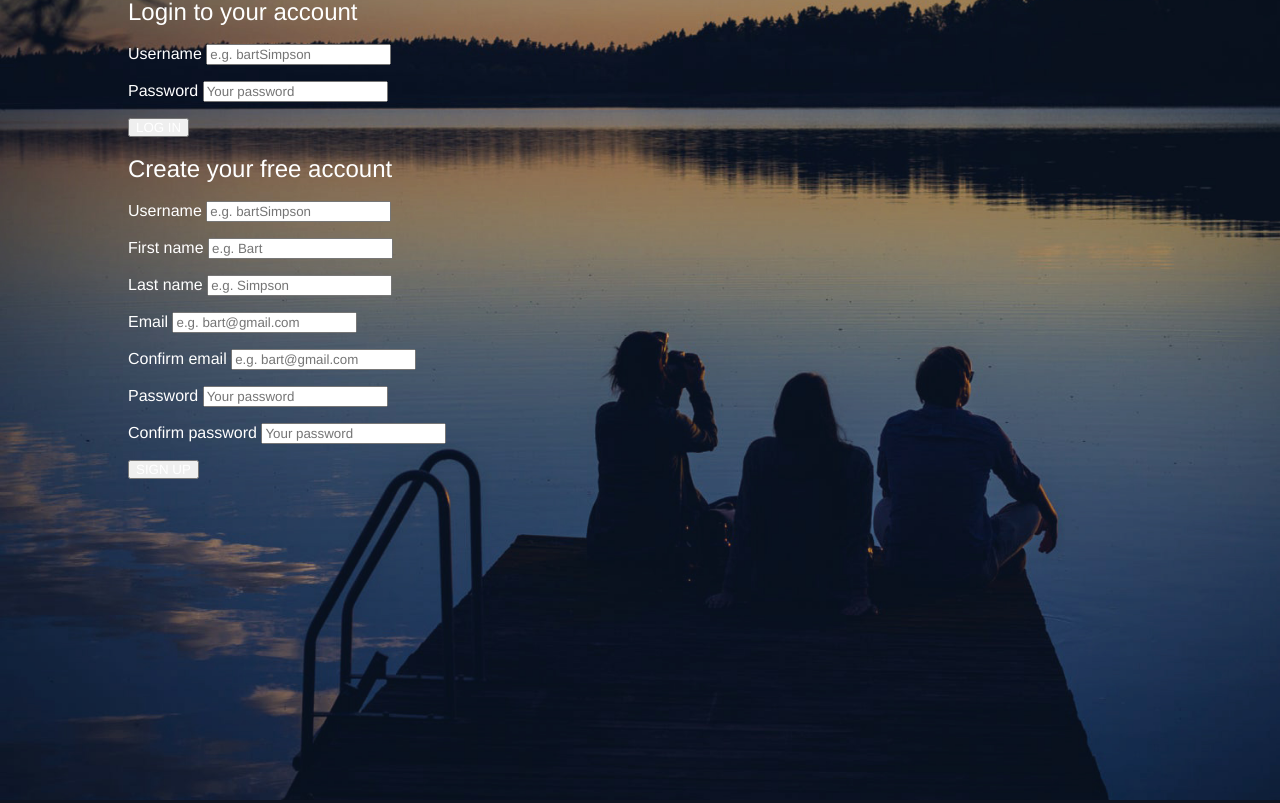
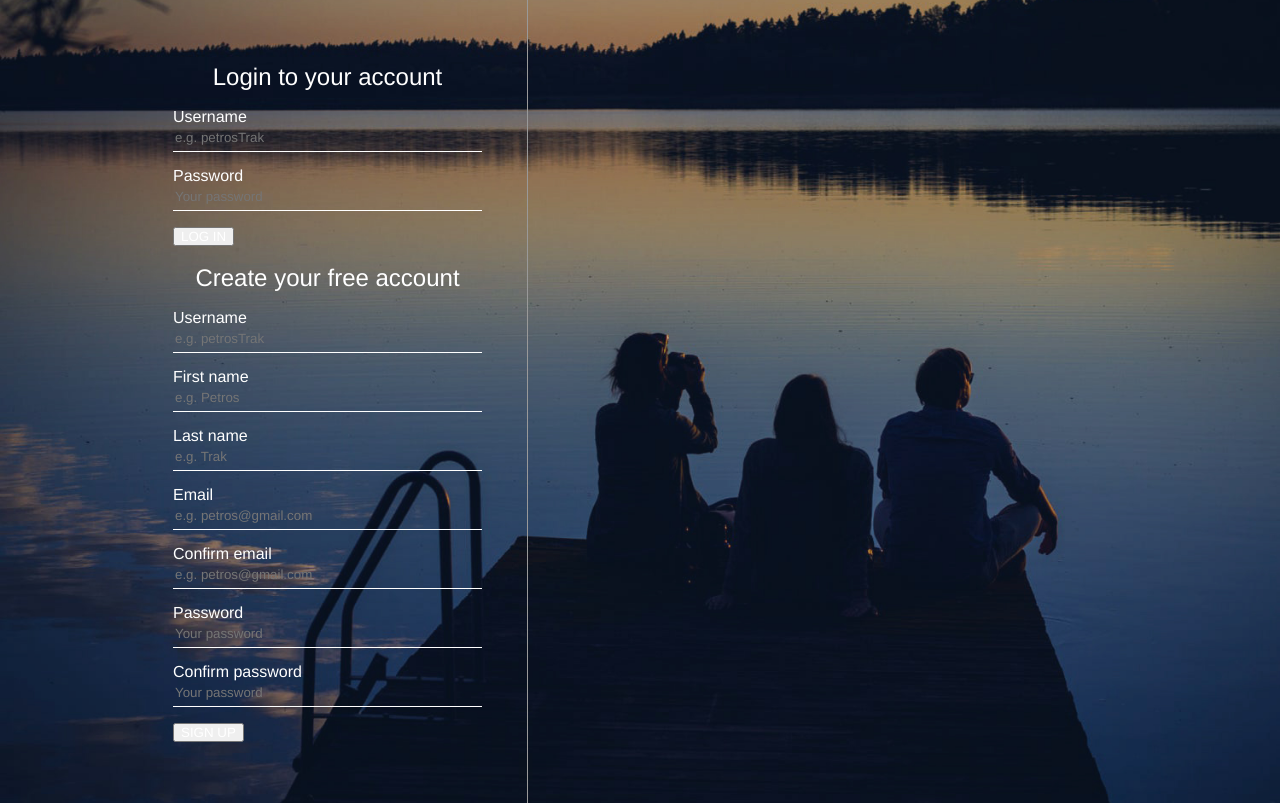
Before and after one commit to petrostrak/Spotify, a PHP site: page /register.php in a window 1280 px wide. Run offline with PHP 8.4, Linux system fonts and the light colour scheme.

Commit message:
Styling text boxes

```diff
--- a/assets/css/register.css
+++ b/assets/css/register.css
@@ -1,4 +1,5 @@
-html, body {
+html,
+body {
 	padding: 0;
 	margin: 0;
 	height: 100%;
@@ -15,7 +16,7 @@ html, body {
 }
 
 #loginContainer * {
-    color: #ffffff;
+	color: #fff;
 	font-family: "Helvetica Neue", "Helvetica", "Arial", sans-serif;
 	font-weight: normal;
 	line-height: 1em;
@@ -28,3 +29,26 @@ html, body {
 	position: relative;
 	max-width: 1024px;
 }
+
+#inputContainer {
+    width: 400px;
+    padding: 45px;
+    float: left;
+    border-right: 1px solid #999;
+}
+
+#inputContainer h2 {
+	text-align: center;
+}
+
+#inputContainer input[type="text"],
+#inputContainer input[type="email"],
+#inputContainer input[type="password"] {
+	display: block;
+    background-color: transparent;
+    border: 0;
+    border-bottom: 1px solid #fff;
+    height: 27px;
+    line-height: 27px;
+    width: 100%;
+}
--- a/register.php
+++ b/register.php
@@ -32,7 +32,7 @@ function getInputValue($name)
 					<p>
 						<?php echo $account->getError(Constants::$loginFailed) ?>
 						<label for="loginUsername">Username</label>
-						<input id="loginUsername" name="loginUsername" type="text" placeholder="e.g. bartSimpson" required>
+						<input id="loginUsername" name="loginUsername" type="text" placeholder="e.g. petrosTrak" required>
 					</p>
 					<p>
 						<label for="loginPassword">Password</label>
@@ -51,19 +51,19 @@ function getInputValue($name)
 						<?php echo $account->getError(Constants::$usernameTaken) ?>
 						<?php echo $account->getError(Constants::$usernameCharacters); ?>
 						<label for="username">Username</label>
-						<input id="username" name="username" type="text" placeholder="e.g. bartSimpson" value="<?php getInputValue('username') ?>" required>
+						<input id="username" name="username" type="text" placeholder="e.g. petrosTrak" value="<?php getInputValue('username') ?>" required>
 					</p>
 
 					<p>
 						<?php echo $account->getError(Constants::$firstNameCharacters); ?>
 						<label for="firstName">First name</label>
-						<input id="firstName" name="firstName" type="text" placeholder="e.g. Bart" value="<?php getInputValue('firstName') ?>" required>
+						<input id="firstName" name="firstName" type="text" placeholder="e.g. Petros" value="<?php getInputValue('firstName') ?>" required>
 					</p>
 
 					<p>
 						<?php echo $account->getError(Constants::$lastNameCharacters); ?>
 						<label for="lastName">Last name</label>
-						<input id="lastName" name="lastName" type="text" placeholder="e.g. Simpson" value="<?php getInputValue('lastName') ?>" required>
+						<input id="lastName" name="lastName" type="text" placeholder="e.g. Trak" value="<?php getInputValue('lastName') ?>" required>
 					</p>
 
 					<p>
@@ -71,12 +71,12 @@ function getInputValue($name)
 						<?php echo $account->getError(Constants::$emailInvalid); ?>
 						<?php echo $account->getError(Constants::$emailTaken) ?>
 						<label for="email">Email</label>
-						<input id="email" name="email" type="email" placeholder="e.g. bart@gmail.com" value="<?php getInputValue('email') ?>" required>
+						<input id="email" name="email" type="email" placeholder="e.g. petros@gmail.com" value="<?php getInputValue('email') ?>" required>
 					</p>
 
 					<p>
 						<label for="email2">Confirm email</label>
-						<input id="email2" name="email2" type="email" placeholder="e.g. bart@gmail.com" value="<?php getInputValue('email2') ?>" required>
+						<input id="email2" name="email2" type="email" placeholder="e.g. petros@gmail.com" value="<?php getInputValue('email2') ?>" required>
 					</p>
 
 					<p>
```
Lines whose indentation alone changed are shown as unchanged.
